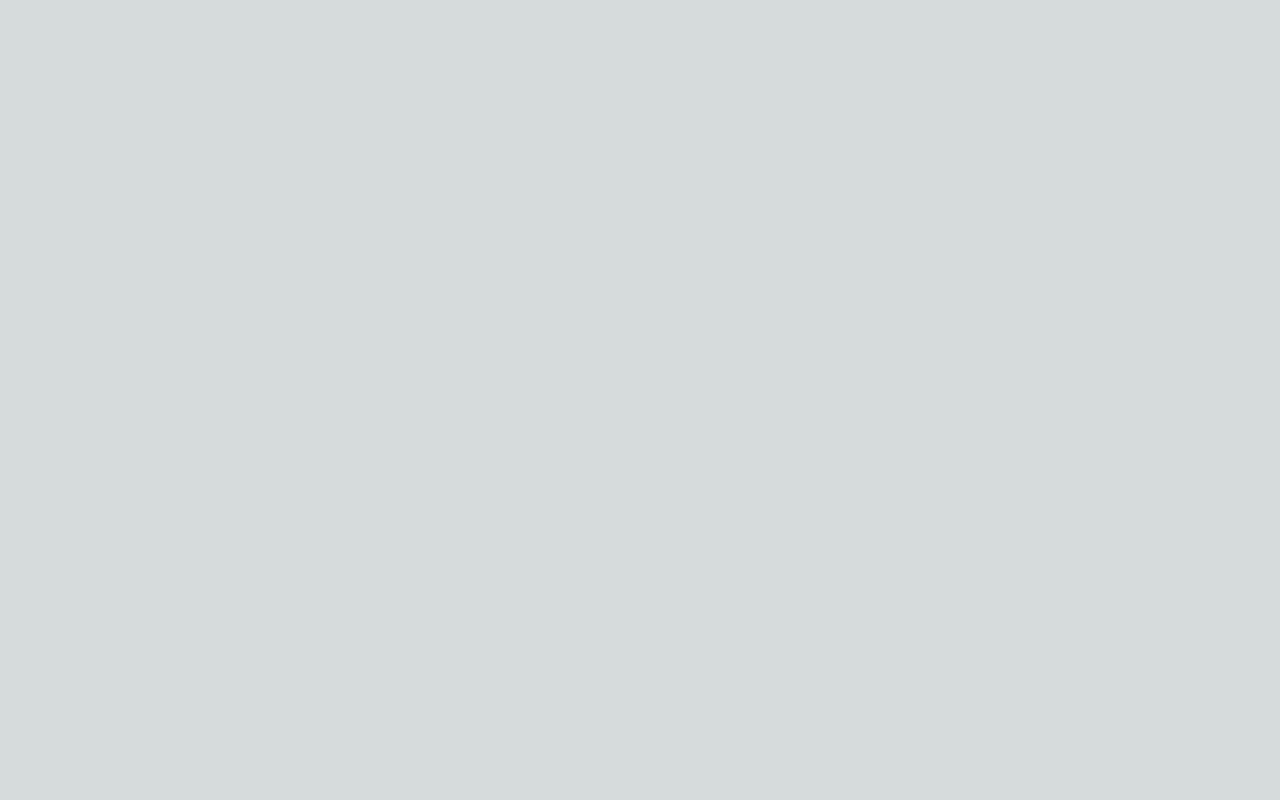
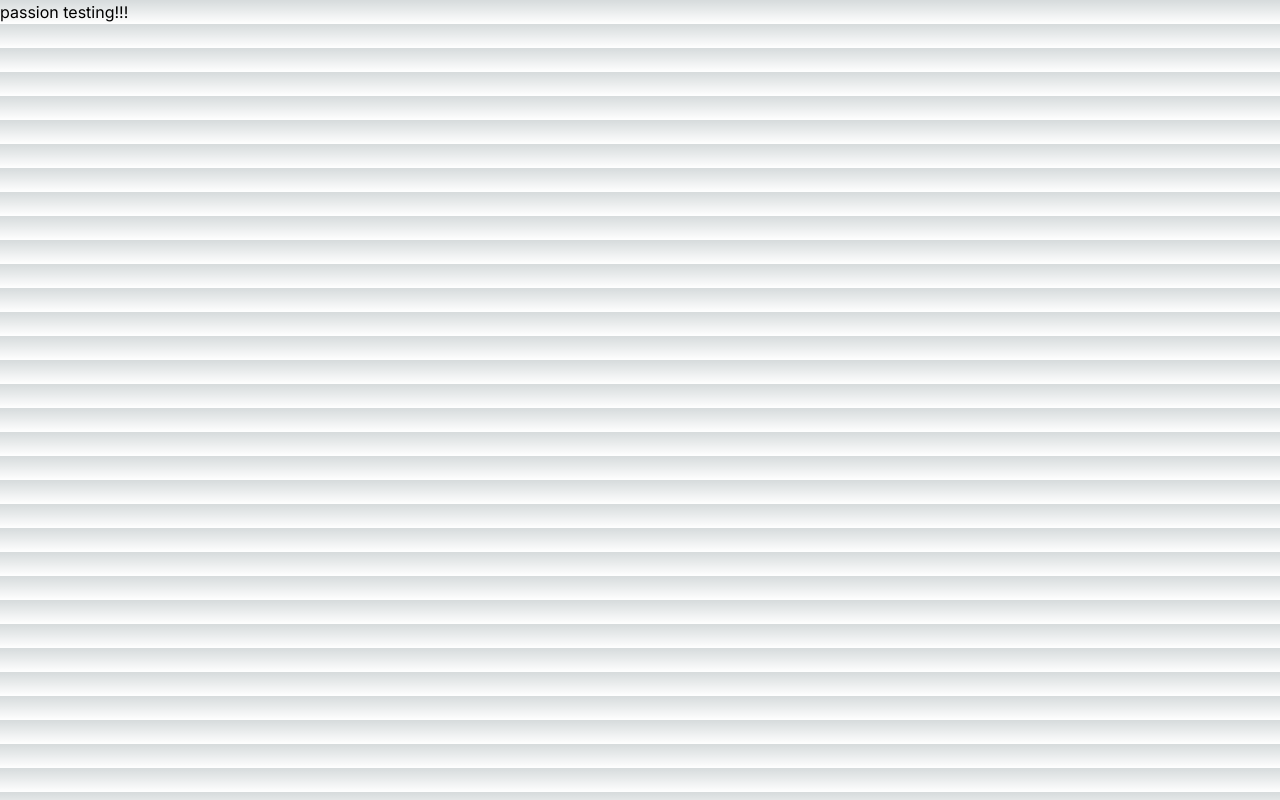
Before and after one commit to Henryle-hd/cbe-ai, a Next.js app: page / in a window 1280 px wide. Built offline with nearby package versions, Linux system fonts and the light colour scheme.

Commit message:
testing collaboration

```diff
--- a/src/app/page.tsx
+++ b/src/app/page.tsx
@@ -1,8 +1,7 @@
 export default function Home() {
   return (
     <main>
-      <div></div>
-      <div></div>
+      <h1>passion testing!!!</h1>
     </main>
   );
 }
```
